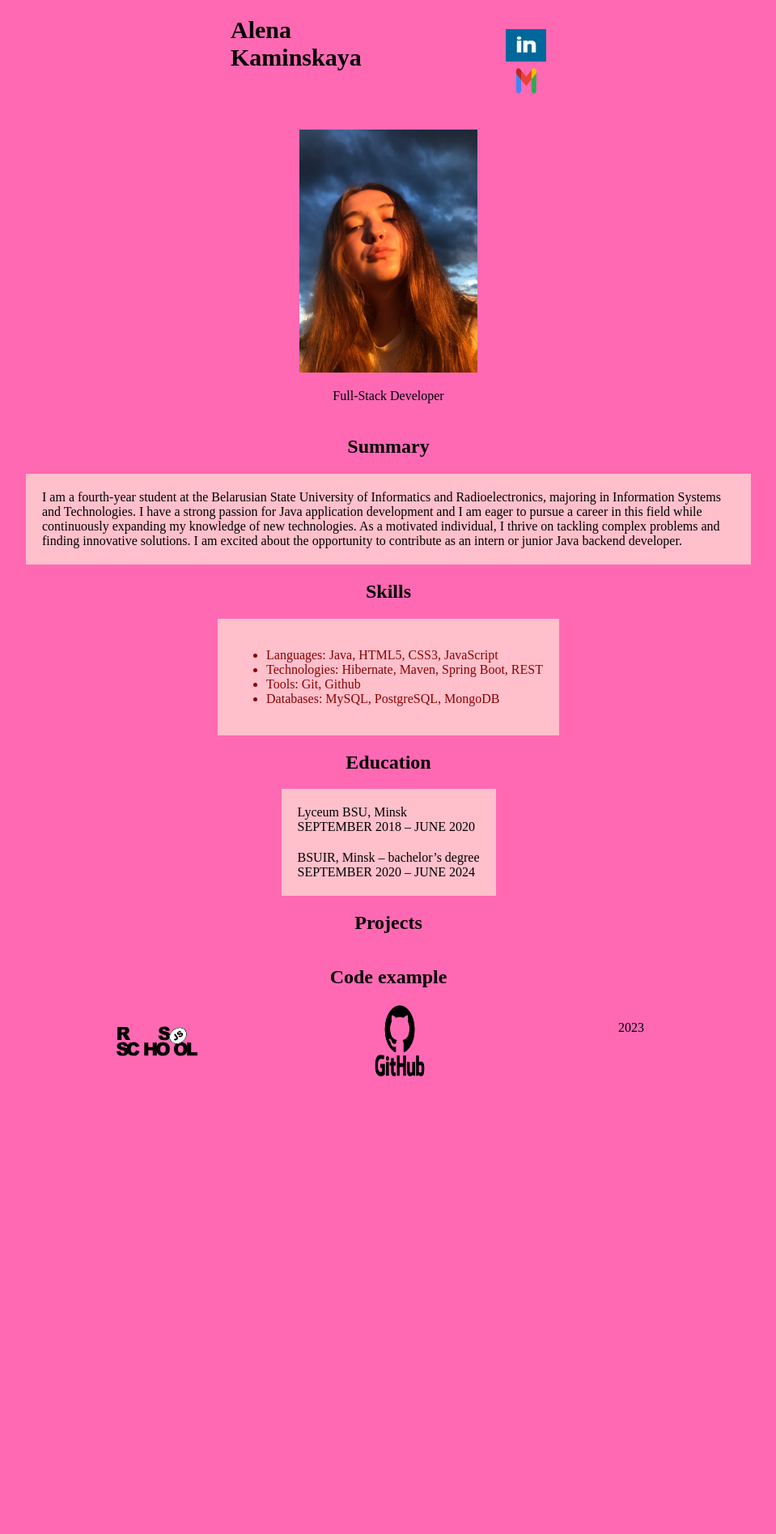
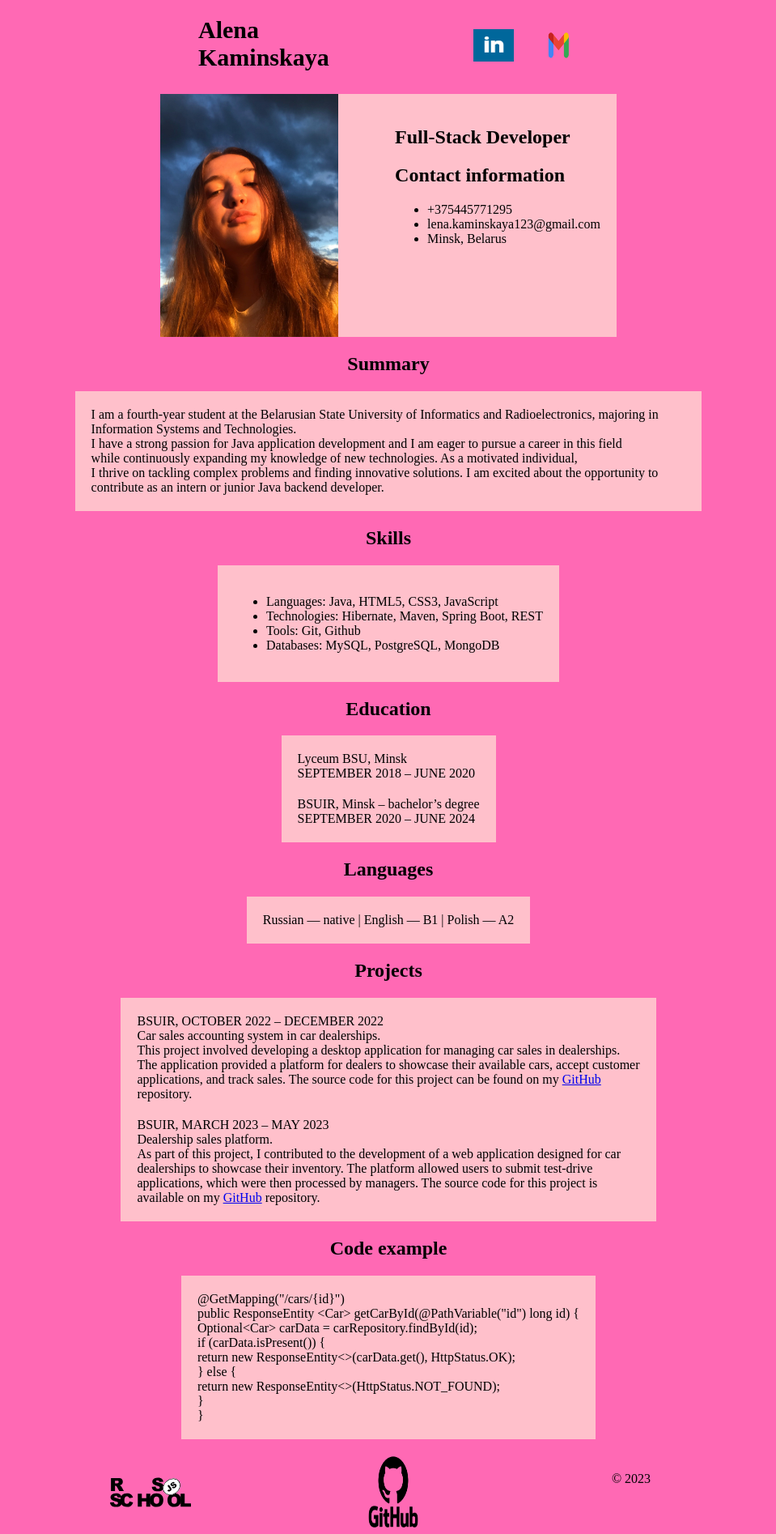
Before and after one commit to knmskln/rsschool-cv, a website: page index.html in a window 1280 px wide. Shown: the whole page at 81% size, without its empty margins (160-1119 px from the left). Before the commit the page ends 1334 px from the top, so only its background shows below. Drawn offline with Linux system fonts and the light colour scheme.

Commit message:
feat: add projects and code example

```diff
--- a/index.html
+++ b/index.html
@@ -26,15 +26,31 @@
     </nav>
 </header>
 <main>
-    <img src="photo.jpeg" alt="photo">
-    <p>Full-Stack Developer</p>
+    <div class="contact">
+        <img src="photo.jpeg" alt="photo">
+        <div class="container">
+            <h2>Full-Stack Developer</h2>
+            <h2>Contact information</h2>
+            <ul>
+                <li>
+                    +375445771295
+                </li>
+                <li>
+                    lena.kaminskaya123@gmail.com
+                </li>
+                <li>
+                    Minsk, Belarus
+                </li>
+            </ul>
+        </div>
+    </div>
     <h2>Summary</h2>
     <div class="summary">
         <p>
             I am a fourth-year student at the Belarusian State University of Informatics and Radioelectronics,
-            majoring in Information Systems and Technologies. I have a strong passion for Java application
-            development and I am eager to pursue a career in this field while continuously expanding my
-            knowledge of new technologies. As a motivated individual, I thrive on tackling complex problems
+            majoring in Information Systems and Technologies. <br> I have a strong passion for Java application
+            development and I am eager to pursue a career in this field <br> while continuously expanding my
+            knowledge of new technologies. As a motivated individual, <br> I thrive on tackling complex problems
             and finding innovative solutions. I am excited about the opportunity to contribute as an intern or
             junior Java backend developer.
         </p>
@@ -59,8 +75,43 @@
             SEPTEMBER 2020 – JUNE 2024
         </p>
     </div>
+    <h2>Languages</h2>
+    <div>
+        <p>Russian — native | English — B1 | Polish — A2</p>
+    </div>
     <h2>Projects</h2>
+    <div>
+        <p>
+            BSUIR, OCTOBER 2022 – DECEMBER 2022 <br>
+            Car sales accounting system in car dealerships. <br>
+            This project involved developing a desktop application for managing car sales in dealerships. <br>
+            The application provided a platform for dealers to showcase their available cars, accept customer <br>
+            applications, and track sales. The source code for this project can be found on my <a href="https://github.com/knmskln/car-showroom-server">GitHub</a> <br>
+            repository.
+        </p>
+        <p>
+            BSUIR, MARCH 2023 – MAY 2023 <br>
+            Dealership sales platform. <br>
+            As part of this project, I contributed to the development of a web application designed for car <br>
+            dealerships to showcase their inventory. The platform allowed users to submit test-drive <br>
+            applications, which were then processed by managers. The source code for this project is <br>
+            available on my <a href="https://github.com/knmskln/car-dealership">GitHub</a> repository.
+        </p>
+    </div>
     <h2>Code example</h2>
+    <div>
+        <p>
+            @GetMapping("/cars/{id}") <br>
+            public ResponseEntity &lt;Car&gt; getCarById(@PathVariable("id") long id) { <br>
+            Optional&lt;Car&gt; carData = carRepository.findById(id); <br>
+                if (carData.isPresent()) { <br>
+                return new ResponseEntity<>(carData.get(), HttpStatus.OK); <br>
+                } else { <br>
+                return new ResponseEntity<>(HttpStatus.NOT_FOUND); <br>
+                } <br>
+                } <br>
+        </p>
+    </div>
 </main>
 <footer>
     <div class="footer">
@@ -70,7 +121,7 @@
         <a href="https://github.com/knmskln">
             <img src="GitHub-Logo.png" alt="github">
         </a>
-        <p>2023</p>
+        <p>&copy; 2023</p>
     </div>
 </footer>
 </body>
--- a/style.css
+++ b/style.css
@@ -47,7 +47,11 @@ main{
 main div{
     background: pink;
 }
-
+.contact{
+    display: flex;
+    flex-direction: row;
+    column-gap: 50px;
+}
 .summary{
     width: 70%;
 }
@@ -55,14 +59,17 @@ main div{
     padding: 20px;
 }
 nav ul{
+    display: flex;
+    flex-direction: row;
+    column-gap: 30px;
     list-style-type: none;
 }
-
-li{
-    color: darkred;
+.container {
+    margin: 20px;
 }
 
 .footer{
+    margin: 20px;
     display: flex;
     flex-direction: row;
     column-gap: 200px;
```
Also changed, not shown: cv.md (+4 -0 lines).
